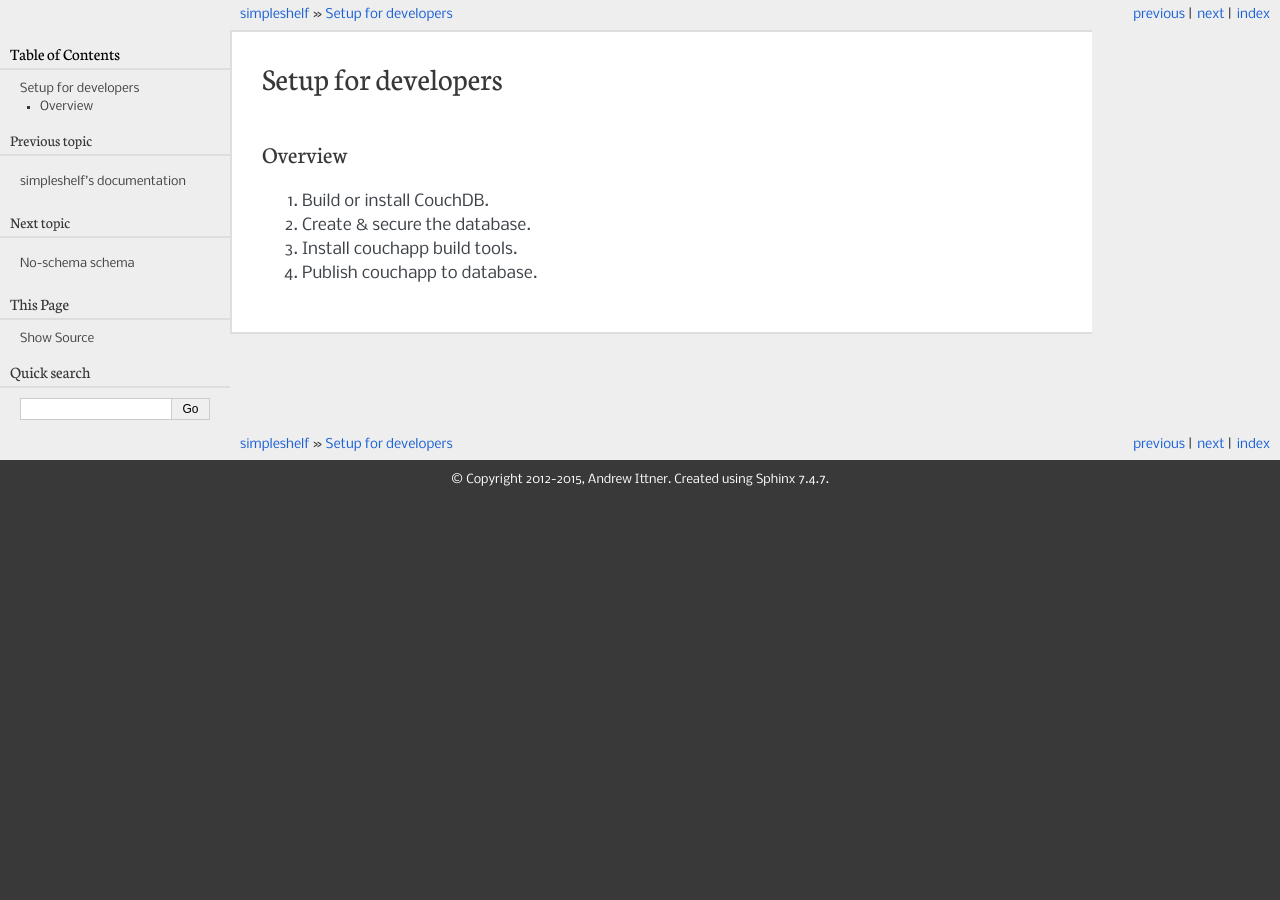
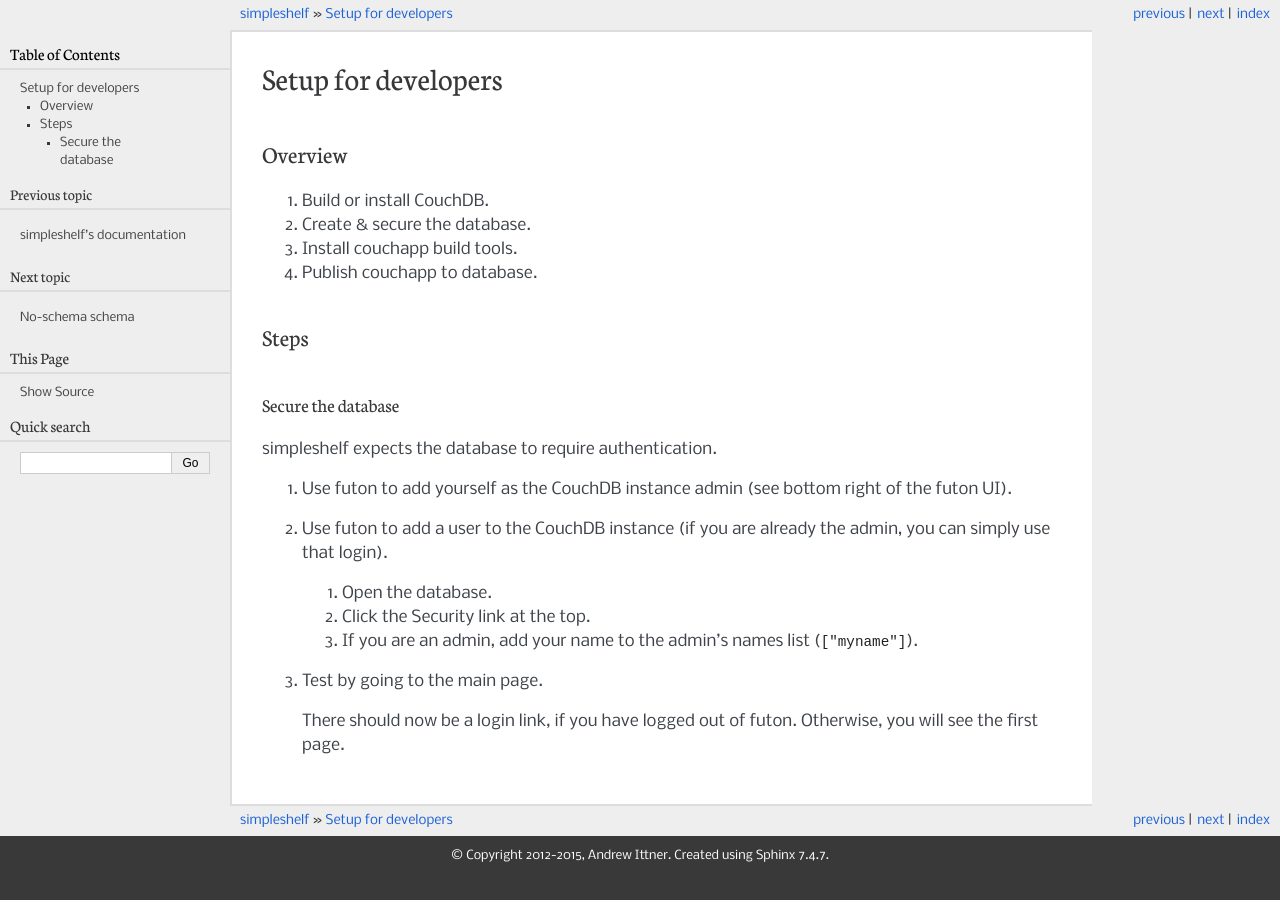
Before and after one commit to tephyr/simpleshelf, a Sphinx documentation site: the page built from docs/setup/setup-for-developers.rst, in a window 1280 px wide. Built offline with Sphinx 7.4.7, drawn with Linux system fonts in a browser that asks for light colours.

Commit message:
Document how to secure the database

```diff
--- a/docs/setup/setup-for-developers.rst
+++ b/docs/setup/setup-for-developers.rst
@@ -6,3 +6,19 @@ Overview
 #. Create & secure the database.
 #. Install couchapp build tools.
 #. Publish couchapp to database.
+
+Steps
++++++
+Secure the database
+-------------------
+simpleshelf expects the database to require authentication.
+
+#. Use futon to add yourself as the CouchDB instance admin (see bottom right of the futon UI).
+#. Use futon to add a user to the CouchDB instance (if you are already the admin, you can simply use that login).
+
+   #. Open the database.
+   #. Click the Security link at the top.
+   #. If you are an admin, add your name to the admin's names list (``["myname"]``).
+#. Test by going to the main page.
+
+   There should now be a login link, if you have logged out of futon.  Otherwise, you will see the first page.
```
